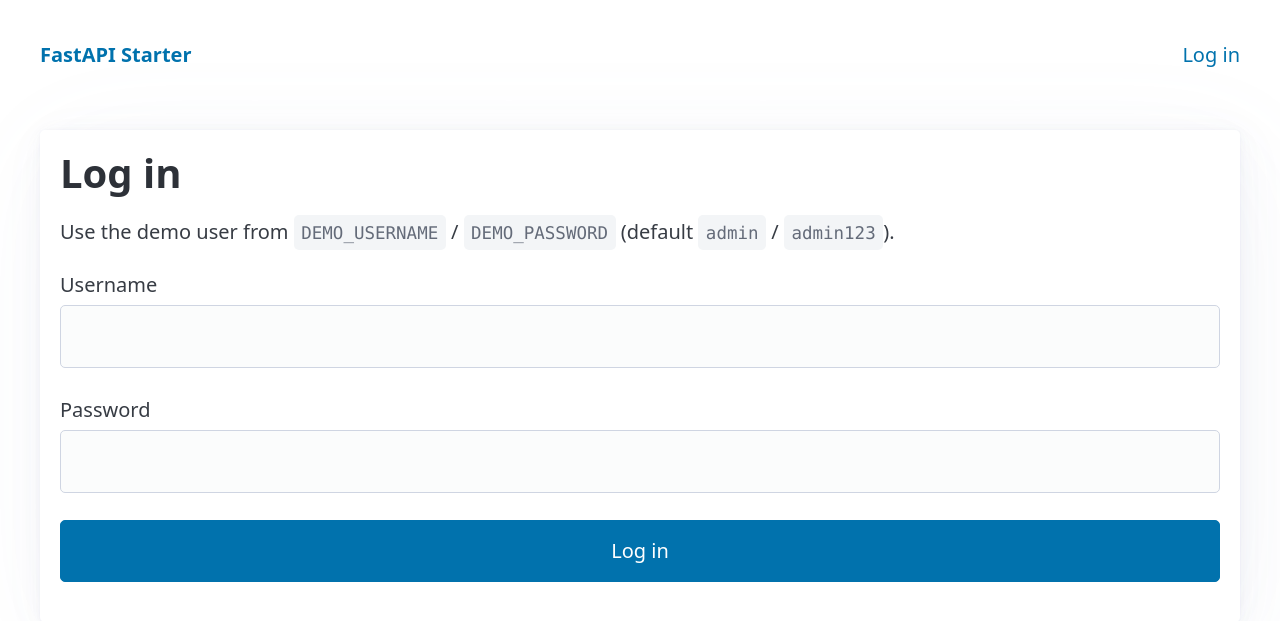
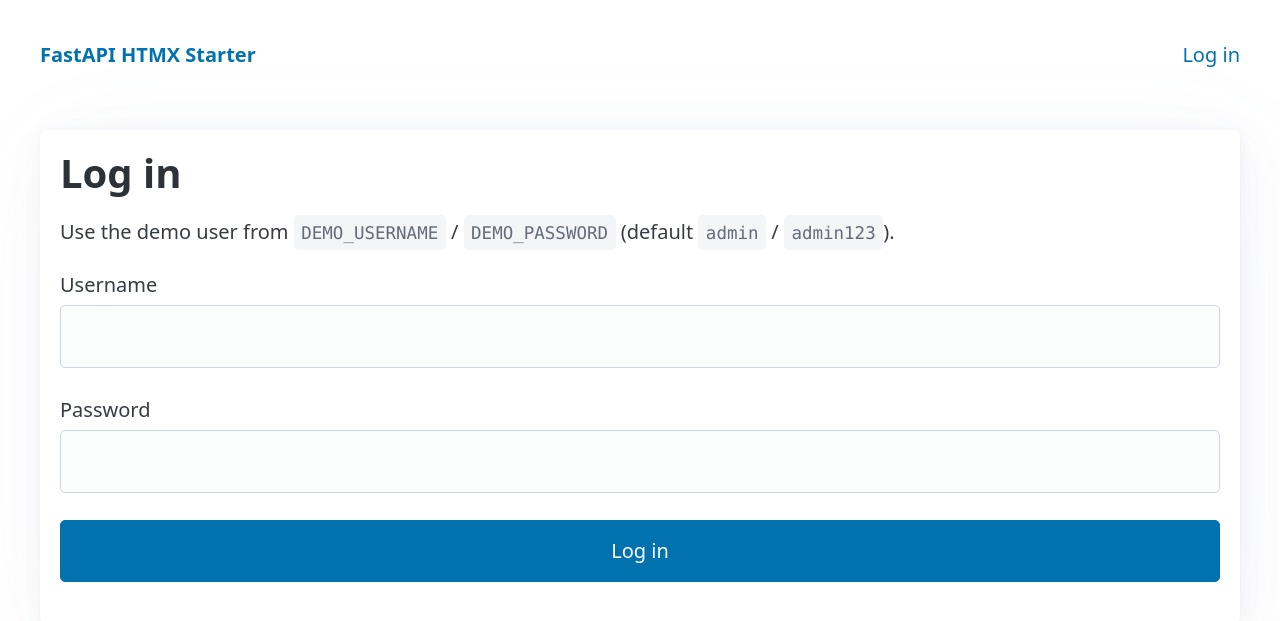
Before and after one commit to tgogos/fastapi-starter, a FastAPI app: page /auth/login in a window 1280 px wide. Shown: the top 621 px of the page. Run offline with FastAPI, Linux system fonts and the light colour scheme; parts of the project's set-up code (start-up, migrations or seed data) failed here and were passed over.

Commit message:
Rename the project to fastapi-htmx-starter.
Align package, Compose service, defaults, and UI branding with the FastAPI + HTMX starter identity.

Co-authored-by: Cursor <cursoragent@cursor.com>

```diff
--- a/app/core/config.py
+++ b/app/core/config.py
@@ -30,7 +30,7 @@ class Settings(BaseSettings):
 
     # Session / auth
     SECRET_KEY: str = "change-me-in-production"
-    SESSION_COOKIE_NAME: str = "fastapi_starter_session"
+    SESSION_COOKIE_NAME: str = "fastapi_htmx_starter_session"
     # Demo user seeded when users table is empty (development convenience)
     DEMO_USERNAME: str = "admin"
     DEMO_PASSWORD: str = "admin123"
@@ -44,7 +44,7 @@ class Settings(BaseSettings):
     MONGO_HOST: str = "mongodb"
     MONGO_PORT: str = "27017"
     MONGO_AUTH_SOURCE: str = "admin"
-    MONGO_DATABASE: str = "fastapi_starter"
+    MONGO_DATABASE: str = "fastapi_htmx_starter"
 
 
 settings = Settings()
--- a/app/main.py
+++ b/app/main.py
@@ -55,9 +55,9 @@ async def lifespan(app: FastAPI):
 
 
 app = FastAPI(
-    title="FastAPI starter",
+    title="FastAPI HTMX Starter",
     description=description,
-    summary="FastAPI starter documentation",
+    summary="FastAPI + HTMX starter documentation",
     version=config.VERSION,
     lifespan=lifespan,
 )
--- a/app/routes/root.py
+++ b/app/routes/root.py
@@ -30,7 +30,7 @@ async def root():
 )
 async def health():
     """
-    An easy way to get back information about the status of FastAPI starter
+    An easy way to get back information about the status of FastAPI HTMX Starter
     """
     from app.utils.mongo import check_database_connection
     from app.db.connection import check_sqlite_connection
--- a/app/web/templates/admin_users.html
+++ b/app/web/templates/admin_users.html
@@ -1,5 +1,5 @@
 {% extends "base.html" %}
-{% block title %}Users · Admin · FastAPI Starter{% endblock %}
+{% block title %}Users · Admin · FastAPI HTMX Starter{% endblock %}
 {% block content %}
 <h1>Users</h1>
 <p>Change roles for staff accounts. Admins can edit books and manage users.</p>
--- a/app/web/templates/base.html
+++ b/app/web/templates/base.html
@@ -4,7 +4,7 @@
   <meta charset="utf-8">
   <meta name="viewport" content="width=device-width, initial-scale=1">
   <meta name="csrf-token" content="{{ csrf_token }}">
-  <title>{% block title %}FastAPI Starter{% endblock %}</title>
+  <title>{% block title %}FastAPI HTMX Starter{% endblock %}</title>
   <link rel="stylesheet" href="/static/css/pico.min.css">
   <link rel="stylesheet" href="/static/css/app.css">
   <script src="/static/js/htmx.min.js" defer></script>
@@ -14,7 +14,7 @@
   <header class="container">
     <nav>
       <ul>
-        <li><strong><a href="/ui/books">FastAPI Starter</a></strong></li>
+        <li><strong><a href="/ui/books">FastAPI HTMX Starter</a></strong></li>
         {% if user %}
         <li><a href="/ui/books">Books</a></li>
         <li><a href="/ui/books/search">Search books</a></li>
--- a/app/web/templates/books.html
+++ b/app/web/templates/books.html
@@ -1,5 +1,5 @@
 {% extends "base.html" %}
-{% block title %}Books · FastAPI Starter{% endblock %}
+{% block title %}Books · FastAPI HTMX Starter{% endblock %}
 {% block content %}
 <h1>Books</h1>
 <p>
--- a/app/web/templates/books_search.html
+++ b/app/web/templates/books_search.html
@@ -1,5 +1,5 @@
 {% extends "base.html" %}
-{% block title %}Search books · FastAPI Starter{% endblock %}
+{% block title %}Search books · FastAPI HTMX Starter{% endblock %}
 {% block content %}
 <h1>Search books</h1>
 <p>
--- a/app/web/templates/login.html
+++ b/app/web/templates/login.html
@@ -1,5 +1,5 @@
 {% extends "base.html" %}
-{% block title %}Log in · FastAPI Starter{% endblock %}
+{% block title %}Log in · FastAPI HTMX Starter{% endblock %}
 {% block content %}
 <article>
   <h1>Log in</h1>
--- a/pyproject.toml
+++ b/pyproject.toml
@@ -1,5 +1,5 @@
 [project]
-name = "fastapi-starter"
+name = "fastapi-htmx-starter"
 version = "0.1.0"
 description = "FastAPI + HTMX boilerplate with SQLite auth and a JSON API"
 readme = "README.md"
```
Also changed, not shown: docker-compose.dev.yml (+4 -4 lines), docker-compose.yml (+5 -5 lines), README.md, 4 other files.
